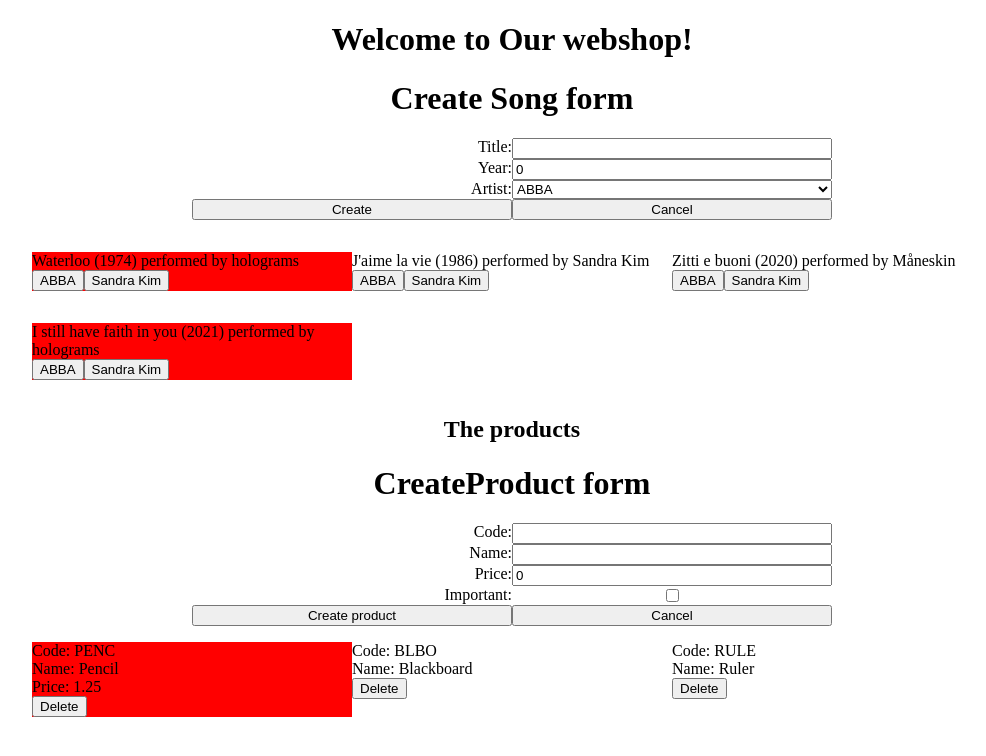
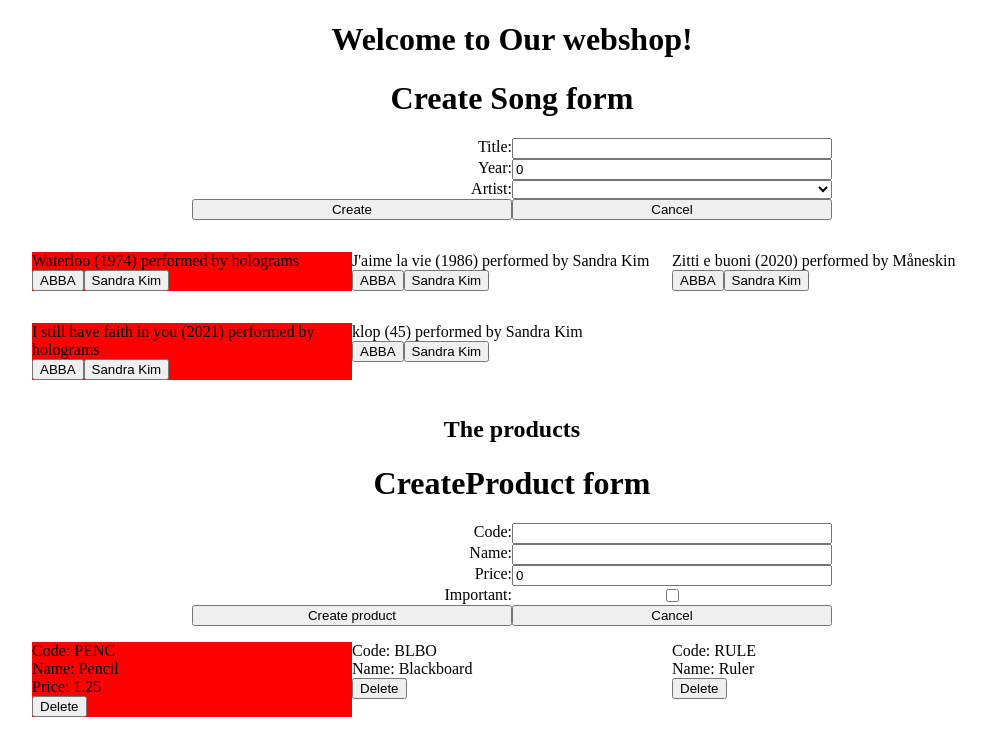
Before and after one commit to Jef-DS/angwebshop, an Angular app: page / in a window 1280 px wide. Shown: the top 756 px of the page, without its empty margins (128-1114 px from the left). Built offline with nearby package versions, Linux system fonts and the light colour scheme; data requests are answered from the project's data file.

Commit message:
CreateSongComponent with Song2Service

```diff
--- a/db.json
+++ b/db.json
@@ -1,13 +1,57 @@
 {
-    "products":[
-        {"id":1,"code":"PENC", "name":"Pencil", "price": 1.25, "isImportant": true },
-        {"id":2,"code":"BLBO", "name":"Blackboard", "price": 20.95, "isImportant": false},
-        {"id":3,"code":"RULE", "name":"Ruler", "price": 2.5, "isImportant": false}
-    ],
-    "songs":[
-        {"id":1,"title":"Waterloo", "artist": "ABBA", "year": 1974},
-        {"id":2,"title":"J'aime la vie", "artist": "Sandra Kim", "year": 1986},
-        {"id":3,"title":"Zitti e buoni", "artist": "Måneskin", "year": 2020},
-        {"id":4,"title":"I still have faith in you", "artist": "ABBA", "year": 2021}
-    ]
+  "products": [
+    {
+      "id": 1,
+      "code": "PENC",
+      "name": "Pencil",
+      "price": 1.25,
+      "isImportant": true
+    },
+    {
+      "id": 2,
+      "code": "BLBO",
+      "name": "Blackboard",
+      "price": 20.95,
+      "isImportant": false
+    },
+    {
+      "id": 3,
+      "code": "RULE",
+      "name": "Ruler",
+      "price": 2.5,
+      "isImportant": false
+    }
+  ],
+  "songs": [
+    {
+      "id": 1,
+      "title": "Waterloo",
+      "artist": "ABBA",
+      "year": 1974
+    },
+    {
+      "id": 2,
+      "title": "J'aime la vie",
+      "artist": "Sandra Kim",
+      "year": 1986
+    },
+    {
+      "id": 3,
+      "title": "Zitti e buoni",
+      "artist": "Måneskin",
+      "year": 2020
+    },
+    {
+      "id": 4,
+      "title": "I still have faith in you",
+      "artist": "ABBA",
+      "year": 2021
+    },
+    {
+      "title": "klop",
+      "year": 45,
+      "artist": "Sandra Kim",
+      "id": 5
+    }
+  ]
 }
--- a/src/app/song/create-song/create-song.component.ts
+++ b/src/app/song/create-song/create-song.component.ts
@@ -1,7 +1,8 @@
 import { Component, EventEmitter, OnInit, Output } from '@angular/core';
 import { NgForm } from '@angular/forms';
-import { Song } from 'src/app/model/song';
-import { SongService } from 'src/app/services/song.service';
+
+import { Song2 } from 'src/app/model/song2';
+import { Song2HttpService } from 'src/app/services/song2-http.service';
 
 @Component({
   selector: 'app-create-song',
@@ -9,22 +10,23 @@ import { SongService } from 'src/app/services/song.service';
   styleUrls: ['./create-song.component.css']
 })
 export class CreateSongComponent implements OnInit {
-  song:Song;
-  @Output() onSongCreated = new EventEmitter<Song>();
-  constructor(private songService:SongService) {
-    this.song = new Song('',0);
+  song:Song2;
+  @Output() onSongCreated = new EventEmitter<Song2>();
+  constructor(private songService:Song2HttpService) {
+    this.song = new Song2(0,'',0,'');
    }
 
   ngOnInit(): void {
   }
   createSong(form:NgForm):void{
     if (form.valid){
-      if (this.songService.createSong(this.song)){
-        this.song = new Song('',0);
-         form.resetForm(this.song);
-      }else{
-        form.controls['title'].setErrors({notUnique:true});
-      }
+      this.songService.createSong(this.song).subscribe({
+        next: (result:any) => {
+          this.song = new Song2(0,'',0,'');
+          form.resetForm(this.song);
+          this.onSongCreated.emit(this.song);
+        }
+      })
     }
   }
 }
--- a/src/app/song/song-list/song-list.component.html
+++ b/src/app/song/song-list/song-list.component.html
@@ -1,4 +1,4 @@
-<app-create-song ></app-create-song>
+<app-create-song (onSongCreated)="refresh()"></app-create-song>
 <div class="songs">
-    <app-song-single-item *ngFor="let song of songs" [song]="song"></app-song-single-item>
+ <app-song-single-item *ngFor="let song of songs" [song]="song"></app-song-single-item>
 </div>
```
